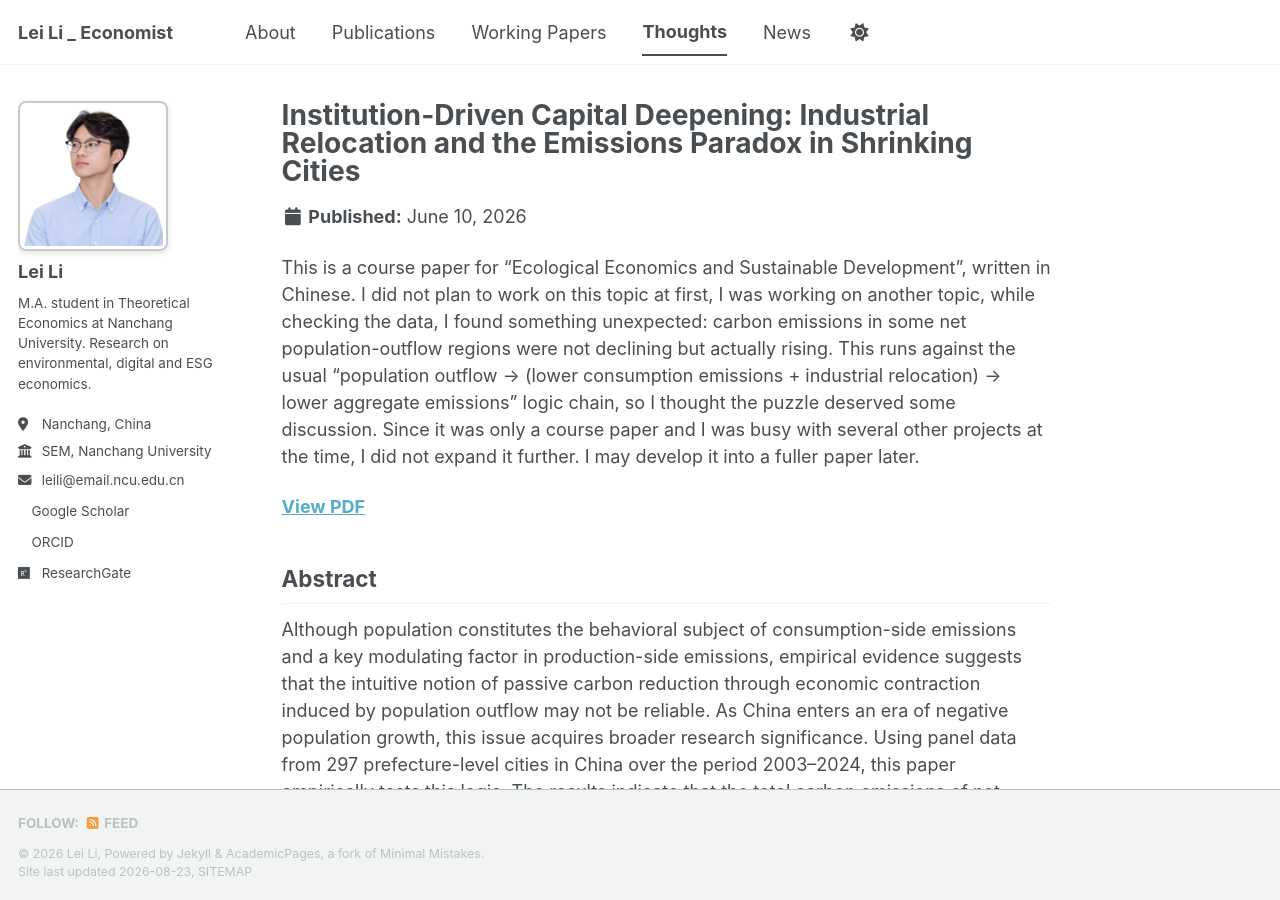
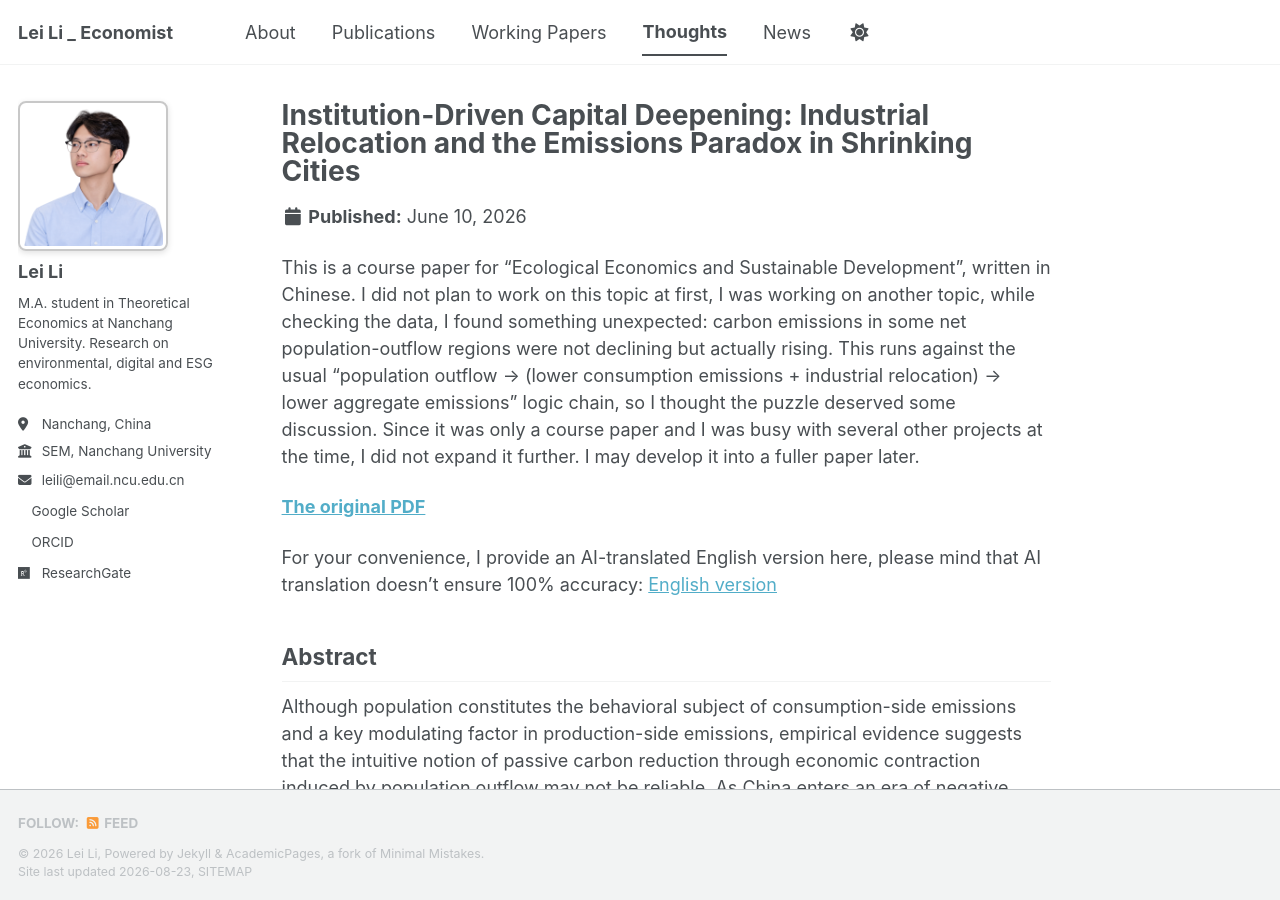
Before and after one commit to LeiLi-Econ/LeiLi-Econ.github.io, a Jekyll site: the page built from _essays/2026-shrinking-cities-course-paper.md, in a window 1280 px wide and 900 px high. Built offline with Jekyll 4.4.1, drawn with Linux system fonts in a browser that asks for light colours; a style sheet for code colours, icons or effects is not loaded.

Commit message:
Add English-translation link to shrinking-cities essay entry

```diff
--- a/_essays/2026-shrinking-cities-course-paper.md
+++ b/_essays/2026-shrinking-cities-course-paper.md
@@ -8,7 +8,9 @@ date: 2026-06-10
 
 This is a course paper for "Ecological Economics and Sustainable Development", written in Chinese. I did not plan to work on this topic at first, I was working on another topic, while checking the data, I found something unexpected: carbon emissions in some net population-outflow regions were not declining but actually rising. This runs against the usual "population outflow → (lower consumption emissions + industrial relocation) → lower aggregate emissions" logic chain, so I thought the puzzle deserved some discussion. Since it was only a course paper and I was busy with several other projects at the time, I did not expand it further. I may develop it into a fuller paper later.
 
-**[View PDF](https://LeiLi-Econ.github.io/files/shrinking-cities-green-paradox-course-paper.pdf)**
+**[The original PDF](https://LeiLi-Econ.github.io/files/shrinking-cities-green-paradox-course-paper.pdf)**
+
+For your convenience, I provide an AI-translated English version here, please mind that AI translation doesn't ensure 100% accuracy: [English version](https://LeiLi-Econ.github.io/files/shrinking-cities-green-paradox-course-paper-en.pdf)
 
 ## Abstract
 
```
